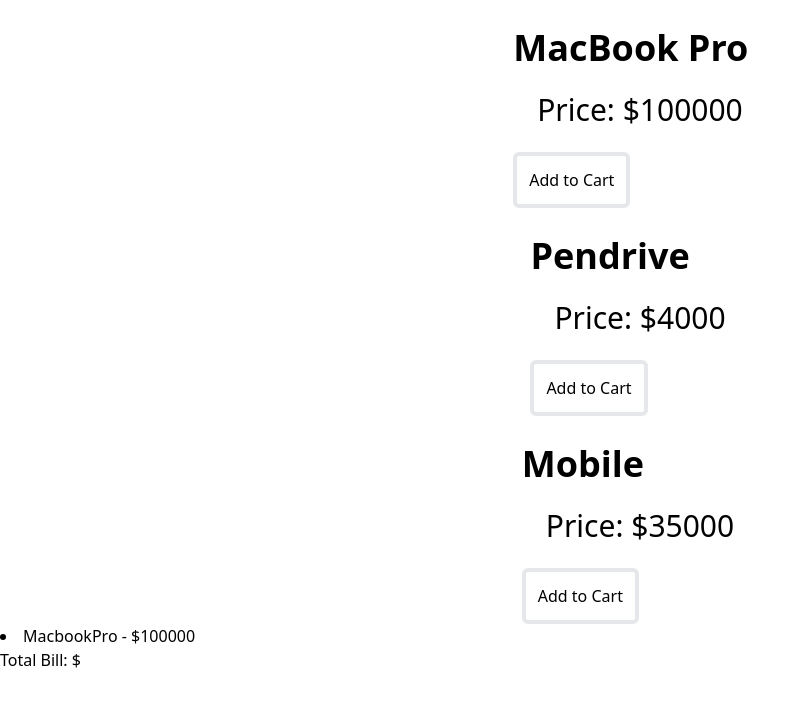
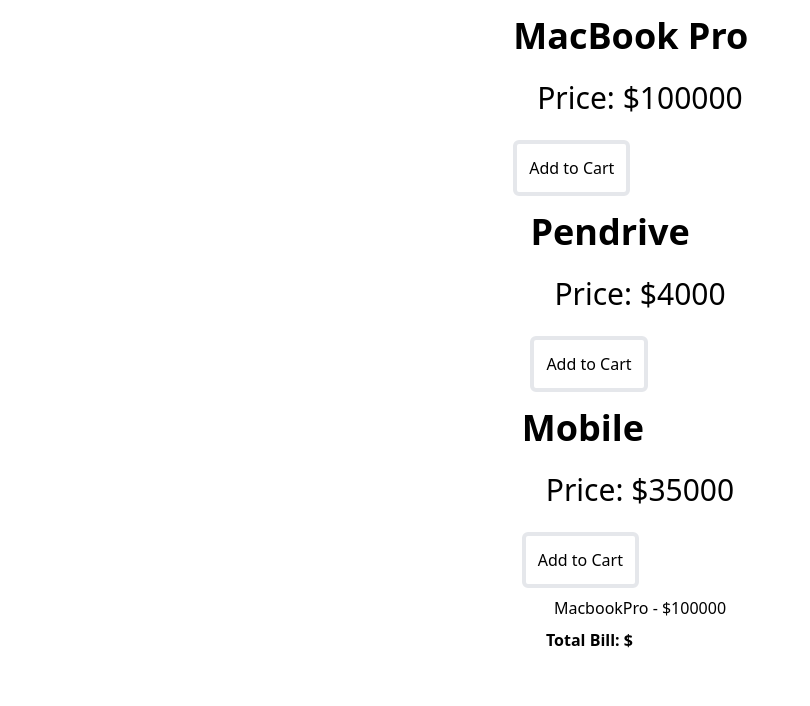
Before and after one commit to Najeeb93/React-Assignmt-2, a React (Vite) app: page / in a window 1280 px wide. Shown: the top 706 px of the page, without its empty margins (0-810 px from the left). Built offline with nearby package versions, Linux system fonts and the light colour scheme.

Commit message:
add to context file

```diff
--- a/src/assets/components/Cart.jsx
+++ b/src/assets/components/Cart.jsx
@@ -2,10 +2,11 @@
 
 function Cart() {
     return (
-        <div>
-            <li>MacbookPro - $100000</li>
+        <div className="flex justify-center">
+            <div><li className="list-none p-2">MacbookPro - $100000</li>
 
-            <h5>Total Bill: $</h5>
+            <h5 className="font-bold ">Total Bill: $</h5>
+            </div>
         </div>
     )
 };
--- /dev/null
+++ b/src/assets/components/Context/Carts.jsx
@@ -0,0 +1,12 @@
+import { createContext, useState } from "react";
+
+const CartContext = createContext();
+
+export const CartProvider = (props) => {
+    const [items, setItems] = useState([])
+    return (
+        <CartContext.Provider>
+            {props.children}
+        </CartContext.Provider>
+    )
+}
--- a/src/assets/components/Item.jsx
+++ b/src/assets/components/Item.jsx
@@ -2,7 +2,7 @@
 
 function Item(props) {
     return (
-        <div className="w-[100%] flex justify-center mt-7">
+        <div className="w-[100%] flex justify-center mt-4">
         <div>
             <h4 className="text-4xl font-bold">{props.name}</h4>
             <p className="text-3xl p-6">Price: ${props.price}</p>
```
